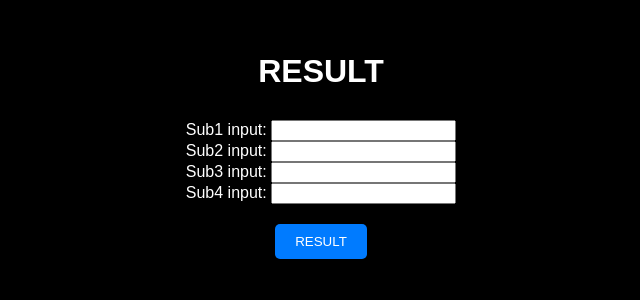
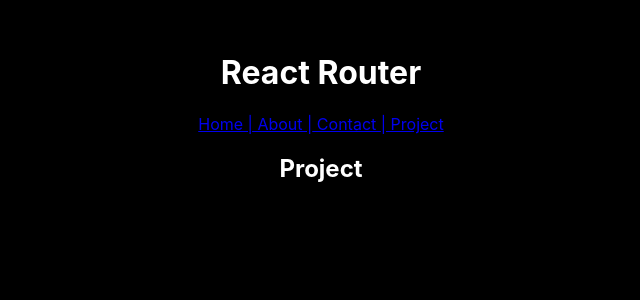
Before and after one commit to vinaydanidhariya/LEARNING-REACT, a React (Create React App) app: page /project in a window 1280 px wide. Shown: the top 300 px of the page, without its empty margins (319-959 px from the left). Built offline with nearby package versions, Linux system fonts and the light colour scheme.

Commit message:
"REACT ROUTER DOM"

```diff
--- a/package.json
+++ b/package.json
@@ -8,6 +8,7 @@
     "@testing-library/user-event": "^13.5.0",
     "react": "^18.2.0",
     "react-dom": "^18.2.0",
+    "react-router-dom": "^6.22.2",
     "react-scripts": "5.0.1",
     "web-vitals": "^2.1.4"
   },
--- a/src/App.js
+++ b/src/App.js
@@ -1,16 +1,39 @@
 import "./Style.css";
-import Home from "./Home";
-import MyButton from "./Button";
-import Car from './classCompo'
-import Result from './Result'
-import Counter from './Counter'
-import Sum from "./Sum";
+import Home from "./Components/Home";
+import About from "./Components/About";
+import Contact from "./Components/Contact";
+
+
+// import MyButton from "./Button";
+// import Car from "./classCompo";
+// import Result from "./Result";
+// import Counter from "./Counter";
+// import Sum from "./Sum";
+import { BrowserRouter as Router, Route, Routes, Link } from "react-router-dom";
+
+
+import Project from "./Components/Project";
 function App() {
   var a = 10;
   var b = 10;
 
   return (
     <>
+      <Router>
+        <h1>React Router</h1>
+        <Link to="/home">Home |</Link>
+        <Link to="/about"> About |</Link>
+        <Link to="/contact"> Contact </Link>
+        <Link to="/project">| Project </Link>
+        <Routes>
+          <Route path="/home" element={<Home />} />
+          <Route path="/about" element={<About/>} />
+          <Route path="/contact" element={<Contact/>} />
+          <Route path="/project" element={<Project/>} />
+        </Routes>
+      </Router>
+
+
       {/* <Home />
       <h1>JAY SHREE RAM</h1>
       <h1 style={{backgroundColor:"blue"}}>A value is {a}</h1>
@@ -21,7 +44,8 @@
       <Counter/>
       <br></br>
       <Sum/> */}
-      <Result/>
+      {/* <Result/> */}
+
     </>
   );
 }
--- /dev/null
+++ b/src/Components/About.js
@@ -0,0 +1,7 @@
+function About() {
+    return (
+        <h1>About Page</h1>
+    );
+}
+
+export default About;
--- /dev/null
+++ b/src/Components/Contact.js
@@ -0,0 +1,9 @@
+function Contact() {
+    return (
+        <div>
+            <h1>Contact</h1>
+        </div>
+        );
+}
+
+export default Contact;
--- /dev/null
+++ b/src/Components/Home.js
@@ -0,0 +1,13 @@
+import React from "react";
+
+class Home extends React.Component {
+    render() {
+        return (
+        <div>
+            <h1>Home</h1>
+        </div>
+        );
+    }
+    }
+
+export default Home;
--- /dev/null
+++ b/src/Components/Project.js
@@ -0,0 +1,7 @@
+function Project() {
+    return (<>
+    <h2> Project </h2>
+    </>)
+}
+
+export default Project;
```
Also changed, not shown: src/nodes.md (+2 -0 lines), 1 other file (tests, documents, lock files or other folders).
